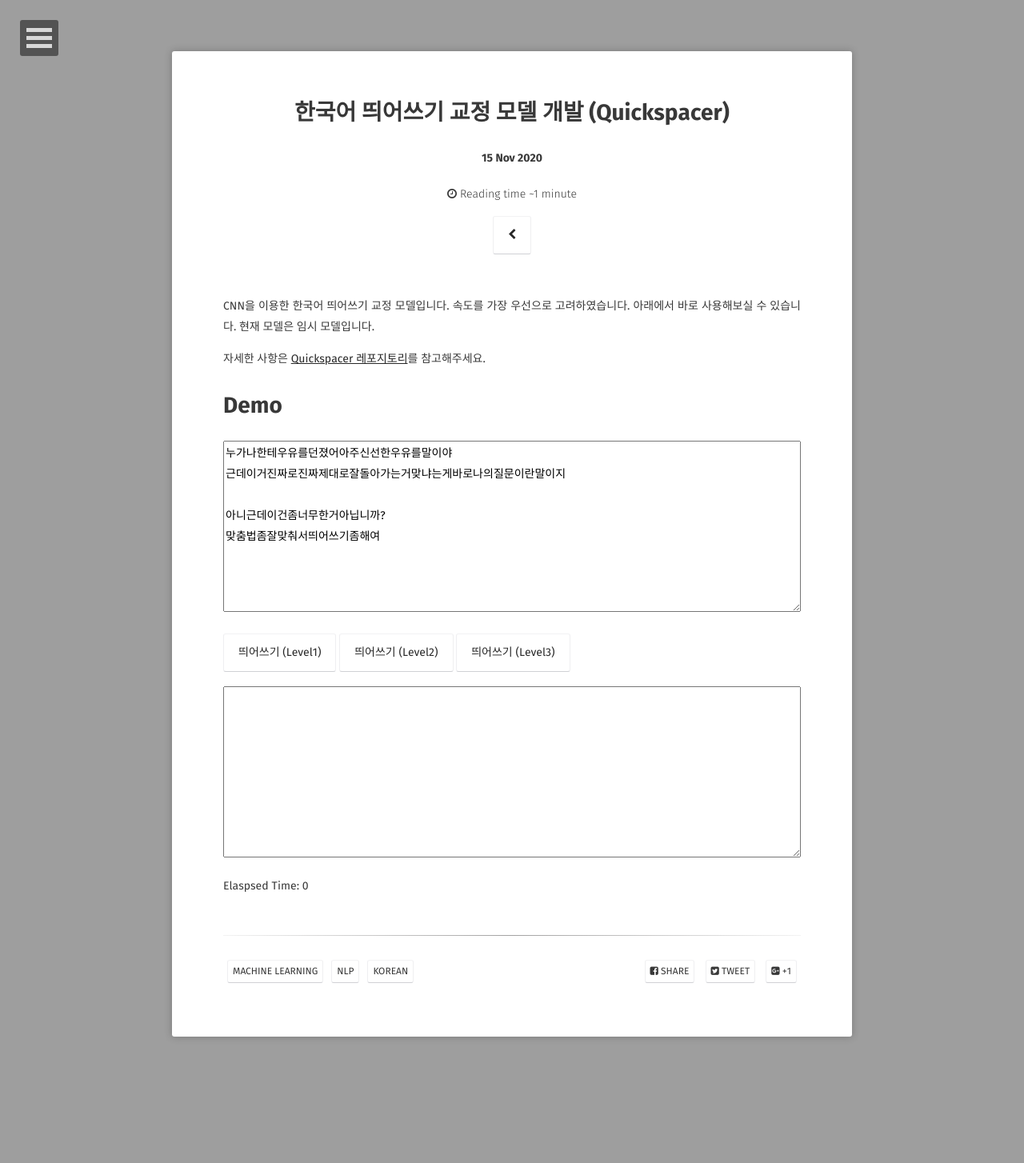
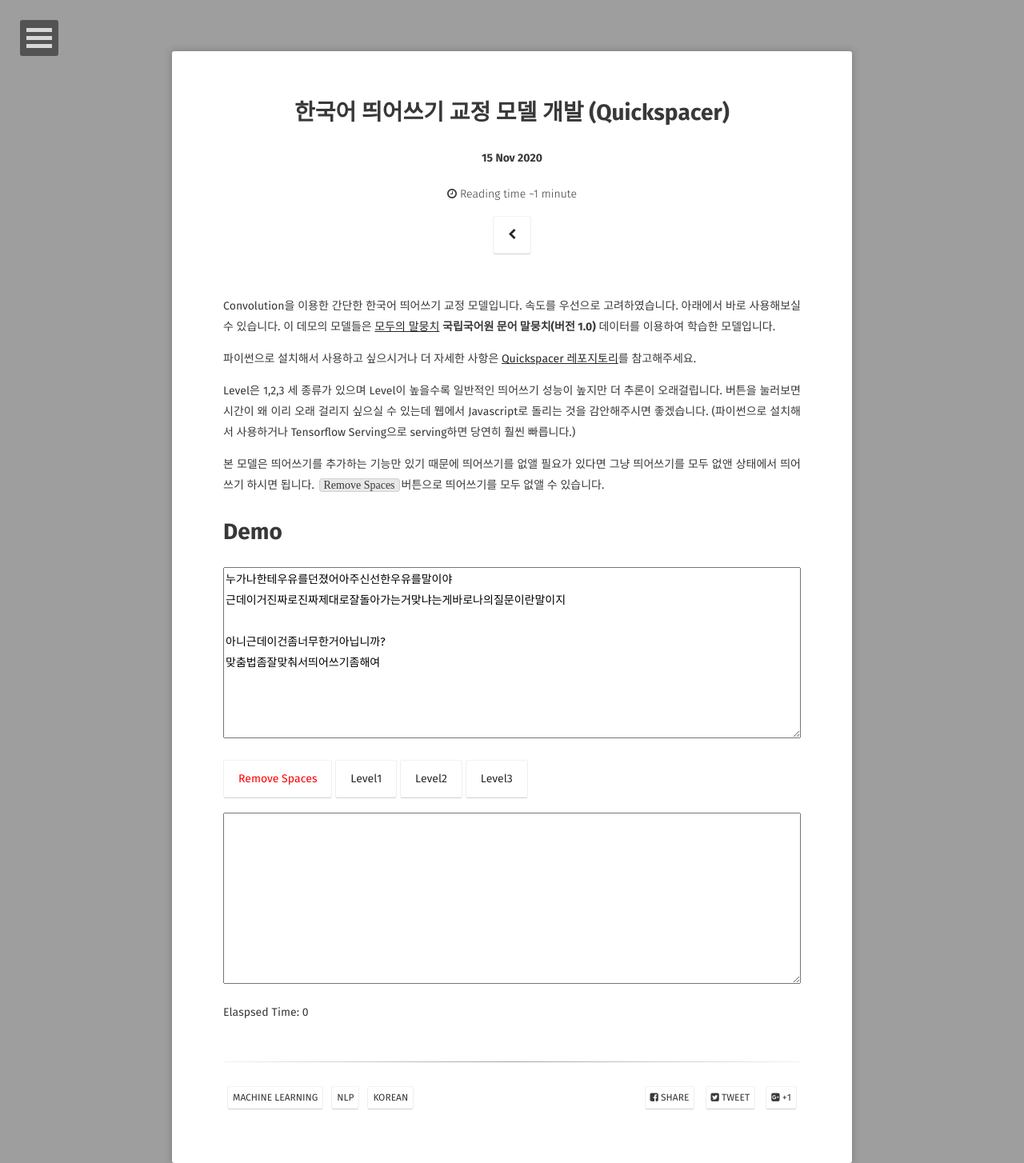
Before and after one commit to psj8252/psj8252.github.io, a Jekyll site: the page built from _posts/2020-11-15-quickspacer.md, in a window 1280 px wide. Shown: the whole page at 80% size. Built offline with Jekyll 4.4.1, drawn with Linux system fonts in a browser that asks for light colours; some web fonts are replaced; before the commit the page ends 1296 px from its top, so only the background shows below that.

Commit message:
feat: Update quickspacer post

```diff
--- a/_posts/2020-11-15-quickspacer.md
+++ b/_posts/2020-11-15-quickspacer.md
@@ -9,18 +9,23 @@ tag:
 - Korean
 ---
 
-CNN을 이용한 한국어 띄어쓰기 교정 모델입니다. 속도를 가장 우선으로 고려하였습니다.
-아래에서 바로 사용해보실 수 있습니다. 현재 모델은 임시 모델입니다.
+Convolution을 이용한 간단한 한국어 띄어쓰기 교정 모델입니다. 속도를 우선으로 고려하였습니다.
+아래에서 바로 사용해보실 수 있습니다. 이 데모의 모델들은 [모두의 말뭉치](https://corpus.korean.go.kr) **국립국어원 문어 말뭉치(버전 1.0)** 데이터를 이용하여 학습한 모델입니다.
 
-자세한 사항은 [Quickspacer 레포지토리](https://github.com/psj8252/quickspacer)를 참고해주세요.
+파이썬으로 설치해서 사용하고 싶으시거나 더 자세한 사항은 [Quickspacer 레포지토리](https://github.com/psj8252/quickspacer)를 참고해주세요.
+
+Level은 1,2,3 세 종류가 있으며 Level이 높을수록 일반적인 띄어쓰기 성능이 높지만 더 추론이 오래걸립니다. 버튼을 눌러보면 시간이 왜 이리 오래 걸리지 싶으실 수 있는데 웹에서 Javascript로 돌리는 것을 감안해주시면 좋겠습니다. (파이썬으로 설치해서 사용하거나 Tensorflow Serving으로 serving하면 당연히 훨씬 빠릅니다.)
+
+본 모델은 띄어쓰기를 추가하는 기능만 있기 때문에 띄어쓰기를 없앨 필요가 있다면 그냥 띄어쓰기를 모두 없앤 상태에서 띄어쓰기 하시면 됩니다. `Remove Spaces`버튼으로 띄어쓰기를 모두 없앨 수 있습니다.
 
 <script src="https://cdn.jsdelivr.net/npm/@tensorflow/tfjs@2.7.0/dist/tf.min.js"></script>
 <script src="../assets/post_files/quickspacer/spacer.js"></script>
 
 # Demo
 <textarea style="width:100%" rows="8" id="original-text"></textarea>
-<button class="btn btn-primary btn-lg" id="submit-button1">띄어쓰기 (Level1)</button>
-<button class="btn btn-primary btn-lg" id="submit-button2">띄어쓰기 (Level2)</button>
-<button class="btn btn-primary btn-lg" id="submit-button3">띄어쓰기 (Level3)</button>
+<button class="btn btn-primary btn-lg" id="remove-space-button" style="color:red">Remove Spaces</button>
+<button class="btn btn-primary btn-lg" id="submit-button1">Level1</button>
+<button class="btn btn-primary btn-lg" id="submit-button2">Level2</button>
+<button class="btn btn-primary btn-lg" id="submit-button3">Level3</button>
 <textarea readonly="" style="width:100%" rows="8" id="spaced-text"></textarea>
 <label id="elaspsed-time">Elaspsed Time: 0</label>
--- a/assets/post_files/quickspacer/spacer.js
+++ b/assets/post_files/quickspacer/spacer.js
@@ -46,6 +46,11 @@ window.onload = async function () {
         document.getElementById('spaced-text').value = result;
     }
 
+    document.getElementById('remove-space-button').onclick = async function () {
+        text = document.getElementById('original-text').value
+        document.getElementById('original-text').value = text.split(" ").join("")
+    }
+
     document.getElementById('submit-button1').onclick = () => model_inference(model1)
     document.getElementById('submit-button2').onclick = () => model_inference(model2)
     document.getElementById('submit-button3').onclick = () => model_inference(model3)
```
Also changed, not shown: assets/post_files/quickspacer/model1/model.json (+1 -1 lines), assets/post_files/quickspacer/model2/model.json (+1 -1 lines), assets/post_files/quickspacer/model3/model.json (+1 -1 lines), 3 other files.
